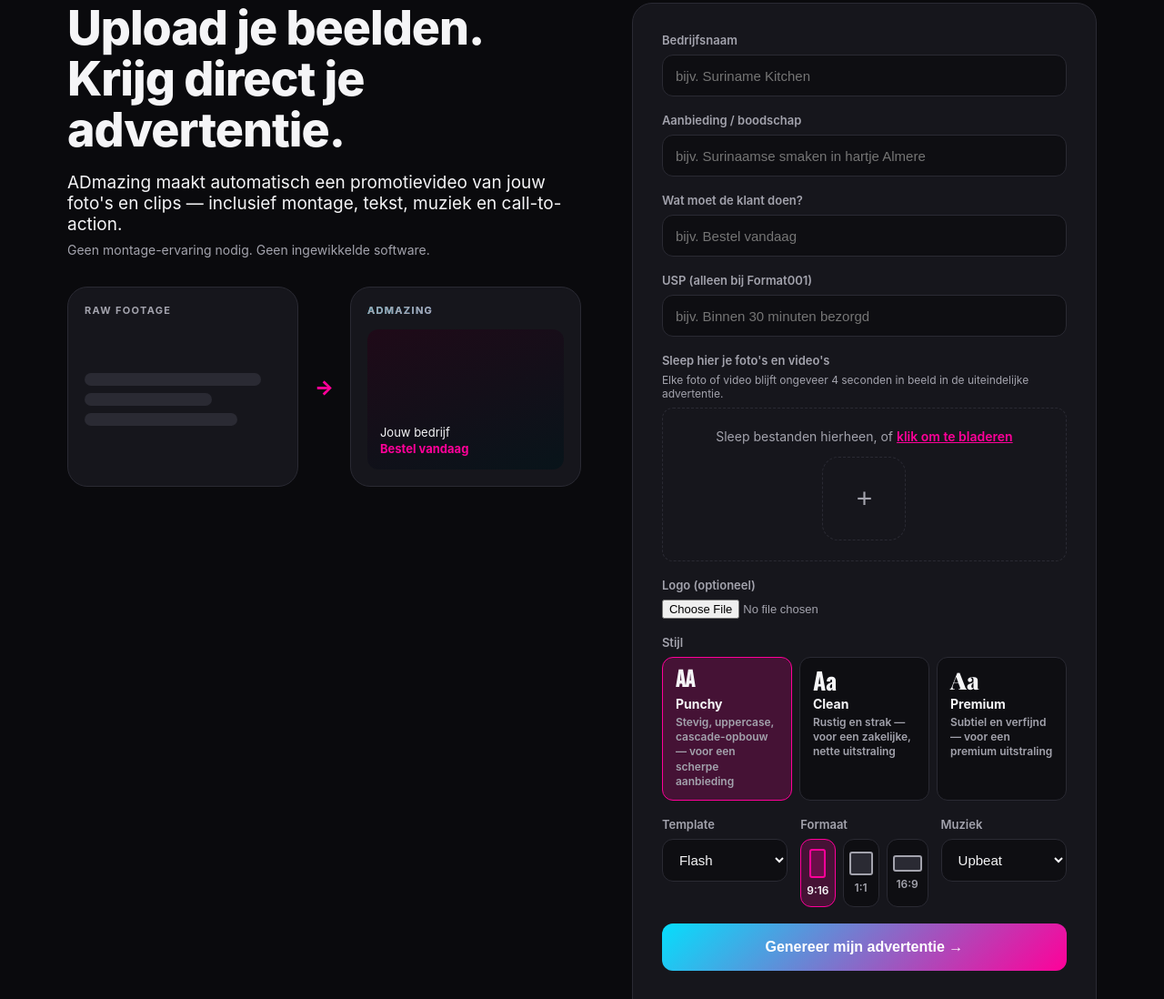
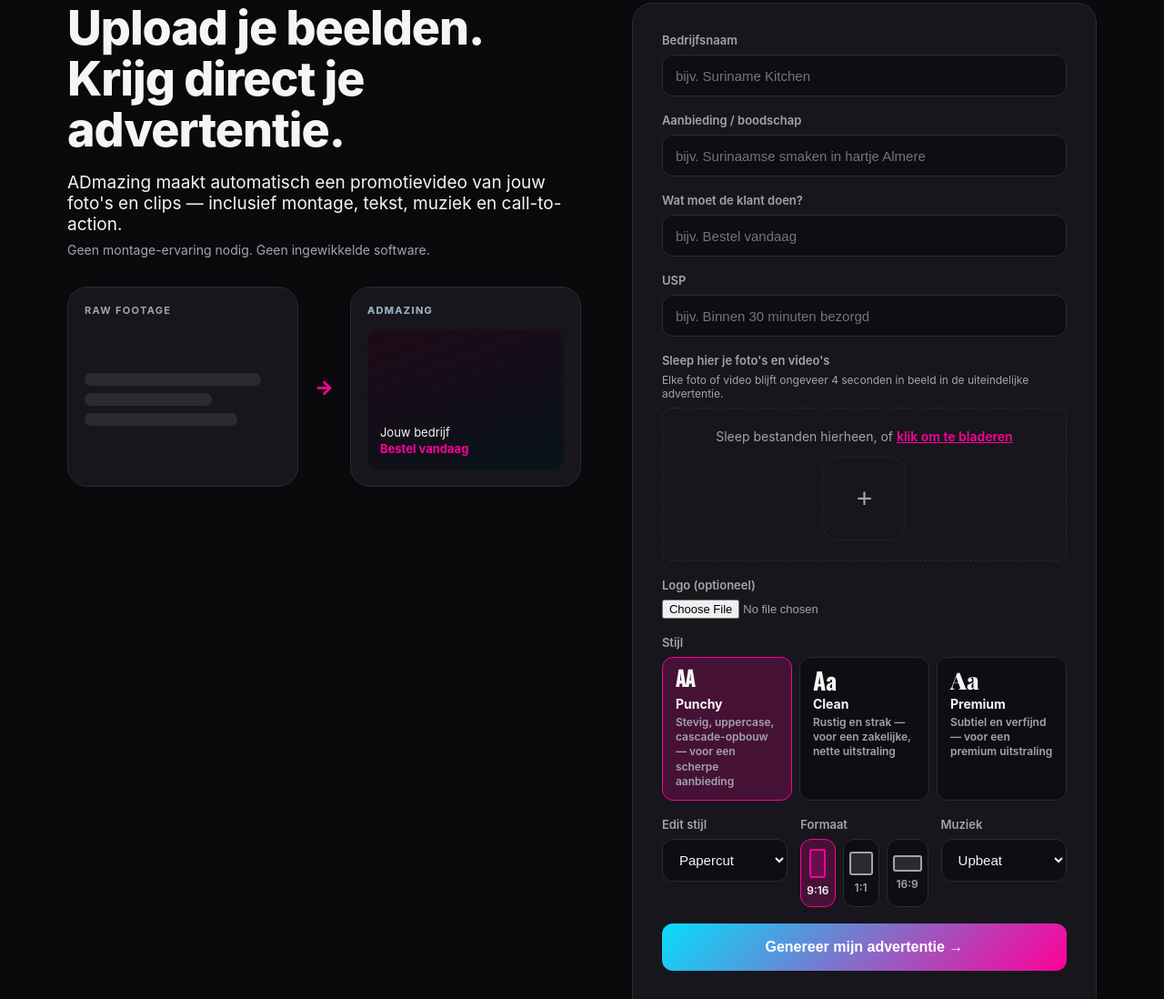
Before and after one commit to videos3600/ADmazingFunnel, a Flask app: page / in a window 1280 px wide. Shown: the part 133-1231 px from the top of the page at 91% size. Run offline with Flask 3, Linux system fonts and the light colour scheme; some libraries are stand-ins or nearby versions.

Commit message:
Add files via upload

```diff
--- a/admazing-webapp-nieuwe-repo/webapp/templates/index.html
+++ b/admazing-webapp-nieuwe-repo/webapp/templates/index.html
@@ -70,8 +70,8 @@
         <input type="text" id="cta_text" name="cta_text" placeholder="bijv. Bestel vandaag">
       </div>
 
-      <div class="field" id="usp-field" hidden>
-        <label for="usp">USP (alleen bij Format001)</label>
+      <div class="field" id="usp-field">
+        <label for="usp">USP</label>
         <input type="text" id="usp" name="usp" placeholder="bijv. Binnen 30 minuten bezorgd">
       </div>
 
@@ -106,10 +106,10 @@
 
       <div class="field-row">
         <div class="field">
-          <label for="template">Template</label>
+          <label for="template">Edit stijl</label>
           <select id="template" name="template">
             {% for t in templates %}
-            <option value="{{ t }}" {% if t == format_001_template %}selected{% endif %}>{{ t }}</option>
+            <option value="{{ t }}" {% if t == default_template %}selected{% endif %}>{{ t }}</option>
             {% endfor %}
           </select>
         </div>
```
